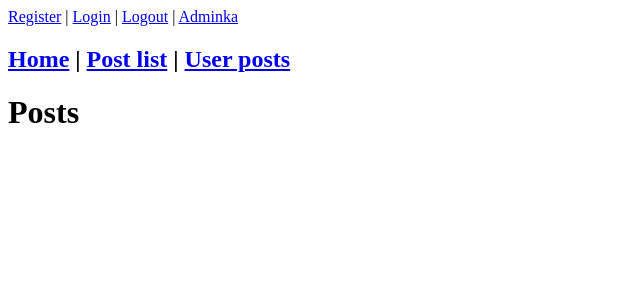
After one commit to almel2/practical_work_blog, a Django app: page /post-list/ in a window 1280 px wide. The commit adds this page. Shown: the top 300 px of the page, without its empty margins (0-640 px from the left). Run offline with Django 4.2, Linux system fonts and the light colour scheme; data that the repository does not hold is empty.

Commit message:
added views

```diff
--- /dev/null
+++ b/blog/templates/blog/post_list.html
@@ -0,0 +1,18 @@
+{% extends 'base.html' %}
+
+{% block title %}
+    Posts
+{% endblock %}
+
+{% block content %}
+    <h1>Posts</h1>
+    <ul>
+        {% for post in posts %}
+        <li>
+            {{ post.author }} <br>
+            {{ post.content }} <br><br>
+            {{ post.comment_set }}
+        </li>
+        {% endfor %}
+    </ul>
+{% endblock %}
--- a/blog/urls.py
+++ b/blog/urls.py
@@ -4,4 +4,7 @@ from blog import views
 
 urlpatterns = [
     path('', views.index, name='home'),
+    path('post-list/', views.PostList.as_view(), name='post_list'),
+    path('user-posts/', views.UserPostList.as_view(), name='user_posts'),
+    path('post/<int:pk>/', views.PostDetail.as_view(), name='post_detail'),
 ]
--- a/blog/views.py
+++ b/blog/views.py
@@ -1,5 +1,39 @@
+from django.contrib.auth import get_user_model
 from django.shortcuts import render
+from django.views.generic import ListView, DetailView
+from blog.models import Post
+
+User = get_user_model()
 
 
 def index(request):
     return render(request, 'blog/index.html', context={})
+
+
+class PostList(ListView):
+    model = Post
+    template_name = 'blog/post_list.html'
+    context_object_name = 'posts'
+    queryset = Post.objects.all()
+
+
+class PostDetail(DetailView):
+    model = Post
+    queryset = Post.objects.all()
+    pk_url_kwarg = 'pk'
+    template_name = 'blog/post_detaile.html'
+
+
+class UserPostList(ListView):
+    model = User
+    queryset = User.objects.all()
+    template_name = 'blog/user_posts_list.html'
+    context_object_name = 'users'
+
+
+class ProfilePublic(DetailView):
+    model = User
+    queryset = User.objects.all()
+    context_object_name = 'users'
+    pk_url_kwarg = 'pk'
+    template_name = 'blog/profile_public.html'
--- a/templates/base.html
+++ b/templates/base.html
@@ -5,7 +5,23 @@
     <title>{% block title %} {% endblock %}</title>
 </head>
 <body>
-<a href="{% url 'register' %}">Register</a>
+<div class="register">
+    <a href="{% url 'register' %}">Register</a> |
+    {% if user.is_authenticated %}
+       {{ user.username }} |
+    {% else %}
+        <a href="{% url 'login' %}">Login</a> |
+    {% endif %}
+    <a href="{% url 'logout' %}">Logout</a> |
+    <a href="admin">Adminka</a>
+</div>
+<h2>
+<navi>
+    <a href="{% url 'home' %}">Home</a> |
+    <a href="{% url 'post_list' %}">Post list</a> |
+    <a href="{% url 'user_posts' %}">User posts</a>
+</navi>
+</h2>
 {% block content %} {% endblock %}
 </body>
 </html>
```
Also changed, not shown: blog/templates/blog/post_detaile.html (added, +18 -0 lines), blog/templates/blog/profile_public.html (added, +10 -0 lines), blog/templates/blog/user_posts_list.html (added, +17 -0 lines), blog/migrations/0001_initial.py (added).
